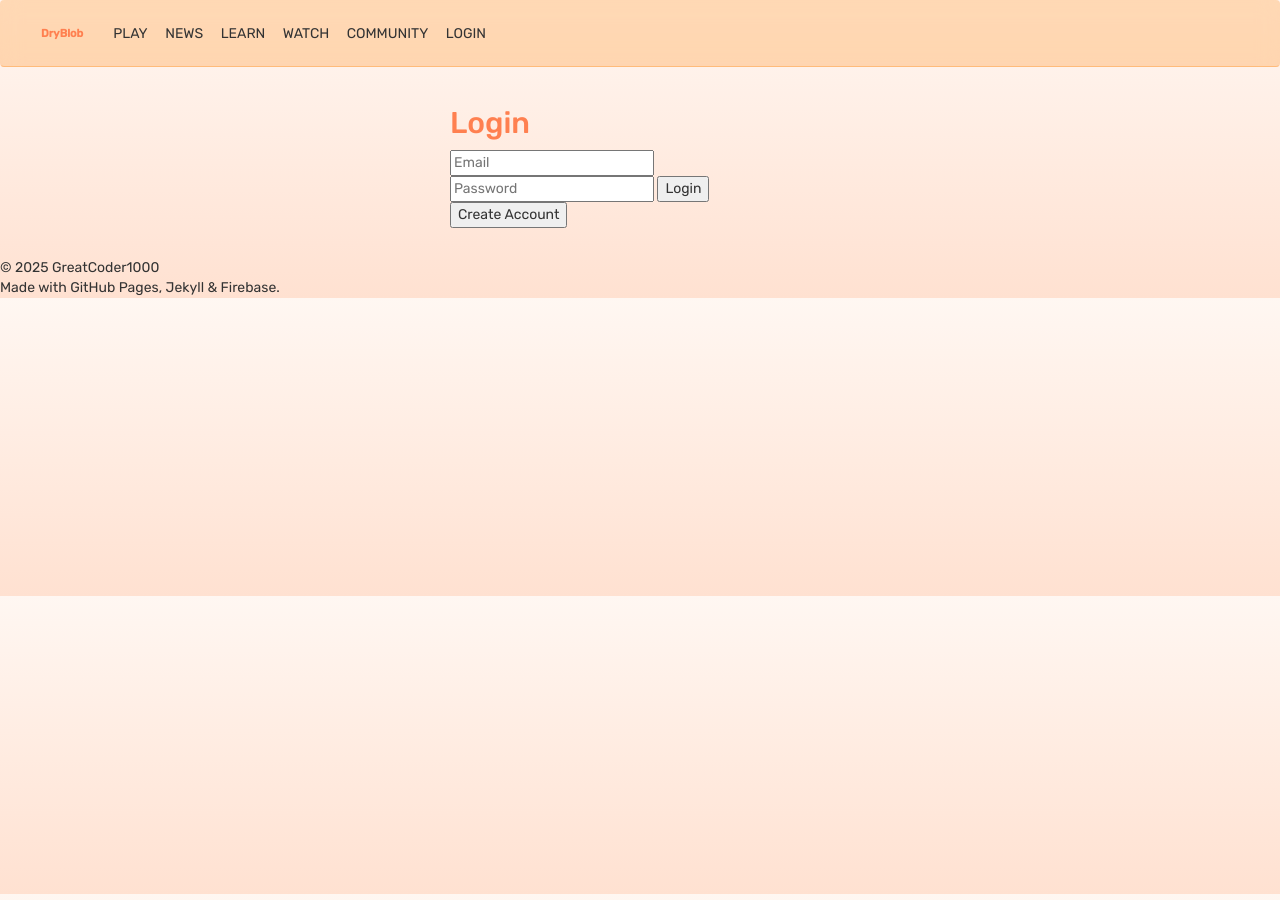
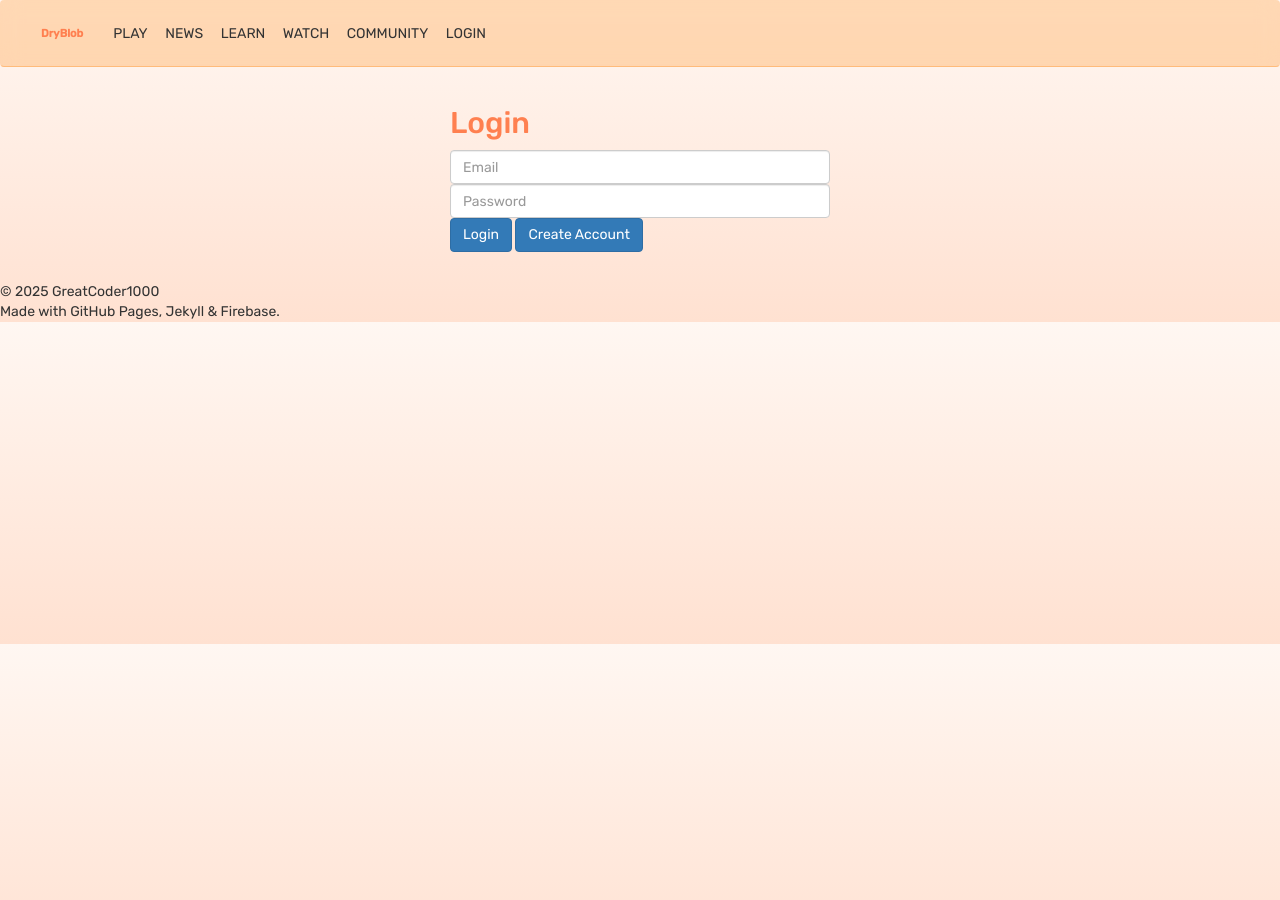
Before and after one commit to GreatCoder1000/drychess, a Jekyll site: the page built from login.html, in a window 1280 px wide. Built offline with Jekyll 4.4.1, drawn with Linux system fonts in a browser that asks for light colours; comment, search, counter and statistics services are not loaded.

Commit message:
Update login.html

```diff
--- a/login.html
+++ b/login.html
@@ -6,10 +6,10 @@ title: Login
 <div class="container" style="max-width: 400px; margin-top: 2rem;">
     <h2>Login</h2>
 
-<input id="email" type="email" placeholder="Email">
-<input id="password" type="password" placeholder="Password">
-<button id="loginBtn">Login</button>
-<button id="signupBtn">Create Account</button>
+<input id="email" type="email" placeholder="Email" class="form-control">
+<input id="password" type="password" placeholder="Password" class="form-control">
+<button id="loginBtn" class="btn btn-primary">Login</button>
+<button id="signupBtn" class="btn btn-primary">Create Account</button>
 
 <p id="status"></p>
 
```
